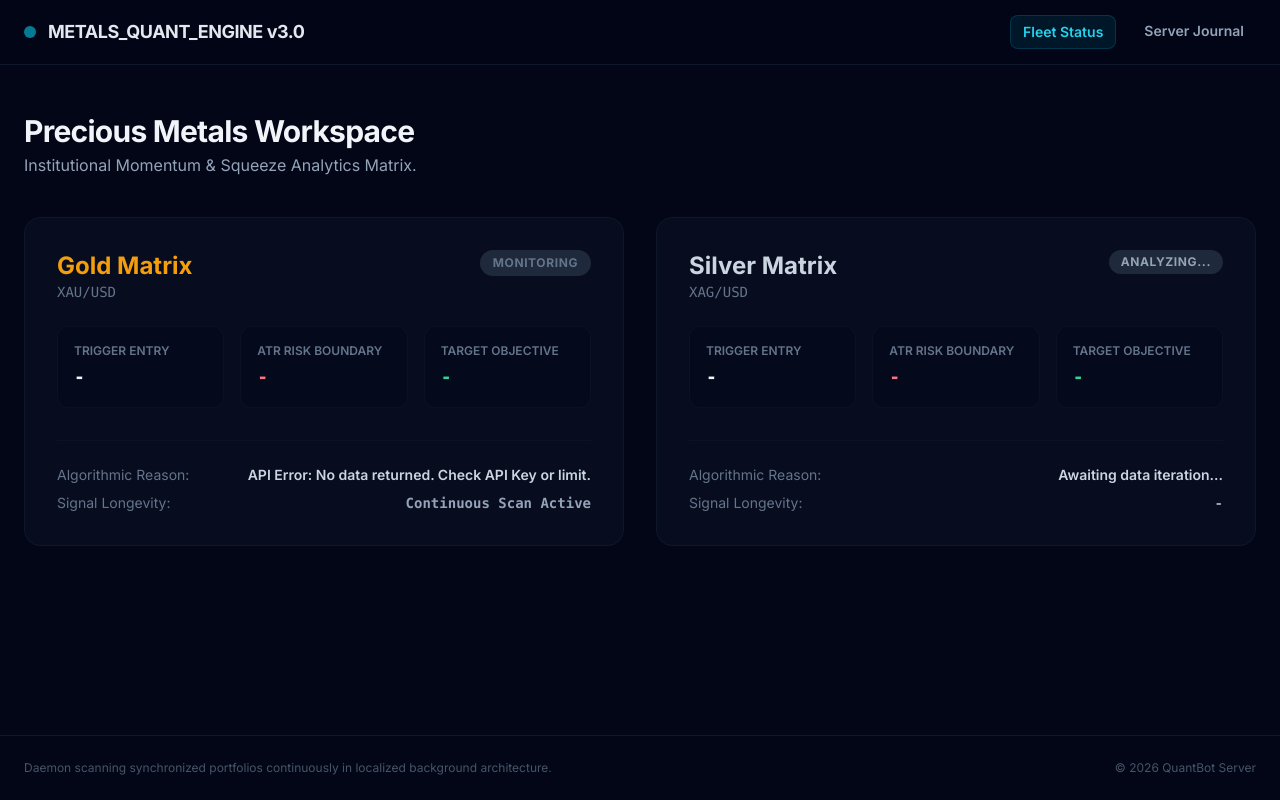
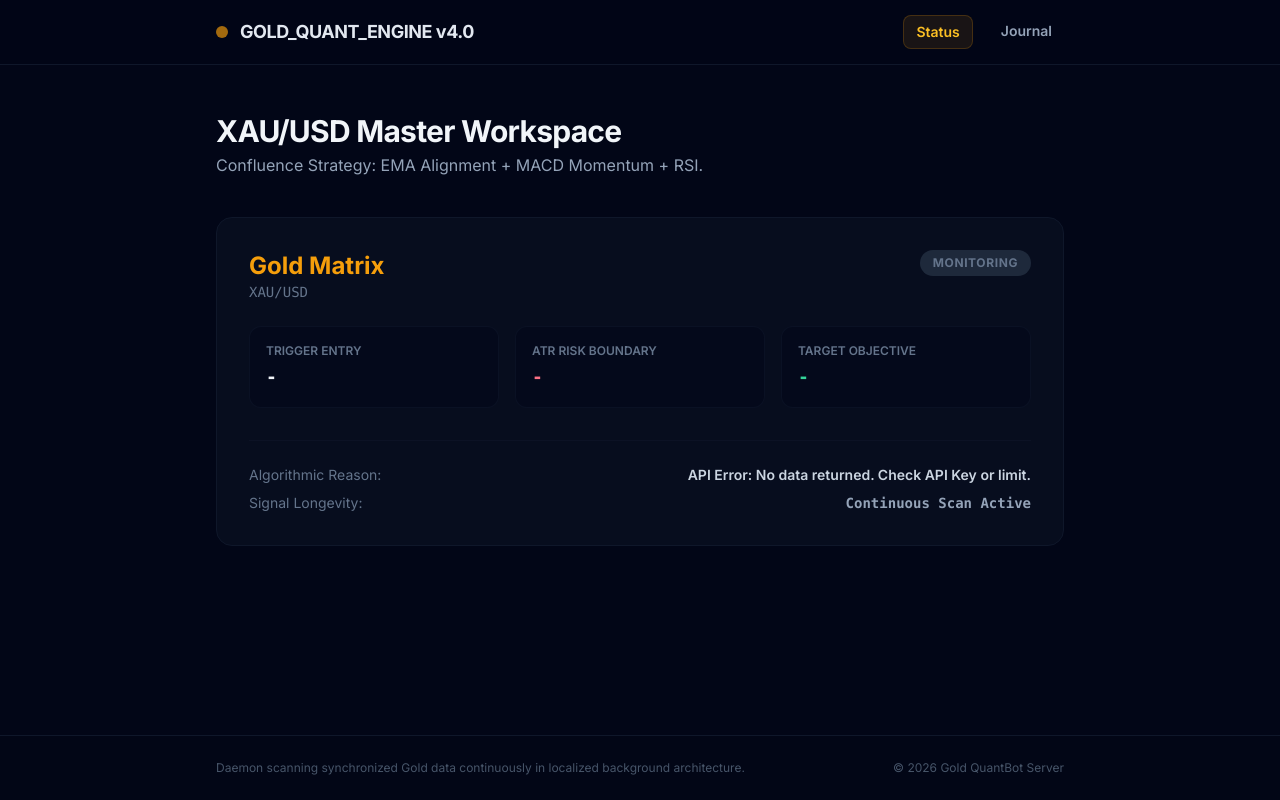
Before and after one commit to chatact135-wq/getmoney, a FastAPI app: page / in a window 1280 px wide. Run offline with FastAPI, Linux system fonts and the light colour scheme; some libraries are stand-ins or nearby versions.

Commit message:
Update index.html

```diff
--- a/templates/index.html
+++ b/templates/index.html
@@ -3,7 +3,7 @@
 <head>
     <meta charset="UTF-8">
     <meta name="viewport" content="width=device-width, initial-scale=1.0">
-    <title>Precious Metals Algorithmic Fleet Dashboard</title>
+    <title>Gold Algorithmic Dashboard</title>
     <script src="https://cdn.tailwindcss.com"></script>
     <style>
         @import url('https://fonts.googleapis.com/css2?family=Inter:wght@300;400;600;700&display=swap');
@@ -14,27 +14,26 @@
 
     <!-- Header -->
     <header class="border-b border-slate-900 bg-slate-950/80 backdrop-blur-md sticky top-0 z-50">
-        <div class="max-w-7xl mx-auto px-6 h-16 flex items-center justify-between">
+        <div class="max-w-4xl mx-auto px-6 h-16 flex items-center justify-between">
             <div class="flex items-center gap-3">
-                <span class="w-3 h-3 rounded-full bg-cyan-500 animate-pulse"></span>
-                <h1 class="text-lg font-bold tracking-tight text-slate-200">METALS_QUANT_ENGINE v3.0</h1>
+                <span class="w-3 h-3 rounded-full bg-amber-500 animate-pulse"></span>
+                <h1 class="text-lg font-bold tracking-tight text-slate-200">GOLD_QUANT_ENGINE v4.0</h1>
             </div>
             <nav class="flex gap-4">
-                <a href="/" class="text-sm font-semibold text-cyan-400 bg-cyan-500/10 px-3 py-1.5 rounded-lg border border-cyan-500/20">Fleet Status</a>
-                <a href="/journal" class="text-sm font-semibold text-slate-400 hover:text-white px-3 py-1.5 transition-colors">Server Journal</a>
+                <a href="/" class="text-sm font-semibold text-amber-400 bg-amber-500/10 px-3 py-1.5 rounded-lg border border-amber-500/20">Status</a>
+                <a href="/journal" class="text-sm font-semibold text-slate-400 hover:text-white px-3 py-1.5 transition-colors">Journal</a>
             </nav>
         </div>
     </header>
 
-    <!-- Content Grid -->
-    <main class="max-w-7xl mx-auto px-6 py-12 flex-grow w-full">
+    <!-- Main Content -->
+    <main class="max-w-4xl mx-auto px-6 py-12 flex-grow w-full">
         <div class="mb-10">
-            <h2 class="text-3xl font-bold tracking-tight">Precious Metals Workspace</h2>
-            <p class="text-slate-400 mt-1">Institutional Momentum & Squeeze Analytics Matrix.</p>
+            <h2 class="text-3xl font-bold tracking-tight">XAU/USD Master Workspace</h2>
+            <p class="text-slate-400 mt-1">Confluence Strategy: EMA Alignment + MACD Momentum + RSI.</p>
         </div>
 
-        <div class="grid grid-cols-1 md:grid-cols-2 gap-8">
-
+        <div class="grid grid-cols-1 gap-8">
             <!-- GOLD (XAU/USD) Card -->
             <div id="card-XAU-USD" class="relative overflow-hidden rounded-2xl border border-slate-900 bg-slate-900/40 p-8 transition-all duration-300">
                 <div class="flex justify-between items-start mb-6">
@@ -73,65 +72,25 @@
                     </div>
                 </div>
             </div>
-
-            <!-- SILVER (XAG/USD) Card -->
-            <div id="card-XAG-USD" class="relative overflow-hidden rounded-2xl border border-slate-900 bg-slate-900/40 p-8 transition-all duration-300">
-                <div class="flex justify-between items-start mb-6">
-                    <div>
-                        <h3 class="text-2xl font-bold text-slate-300">Silver Matrix</h3>
-                        <p class="text-sm text-slate-500 font-mono">XAG/USD</p>
-                    </div>
-                    <span id="badge-XAG-USD" class="text-xs font-bold uppercase tracking-wider px-3 py-1 rounded-full bg-slate-800 text-slate-400">
-                        Analyzing...
-                    </span>
-                </div>
-
-                <div class="grid grid-cols-3 gap-4 mb-8">
-                    <div class="bg-slate-950/40 rounded-xl p-4 border border-slate-900/60">
-                        <p class="text-xs text-slate-500 font-semibold uppercase">Trigger Entry</p>
-                        <p id="entry-XAG-USD" class="text-lg font-mono font-bold mt-1">-</p>
-                    </div>
-                    <div class="bg-slate-950/40 rounded-xl p-4 border border-slate-900/60">
-                        <p class="text-xs text-slate-500 font-semibold uppercase text-rose-500">ATR Risk Boundary</p>
-                        <p id="sl-XAG-USD" class="text-lg font-mono font-bold mt-1 text-rose-400">-</p>
-                    </div>
-                    <div class="bg-slate-950/40 rounded-xl p-4 border border-slate-900/60">
-                        <p class="text-xs text-slate-500 font-semibold uppercase text-emerald-500">Target Objective</p>
-                        <p id="tp-XAG-USD" class="text-lg font-mono font-bold mt-1 text-emerald-400">-</p>
-                    </div>
-                </div>
-
-                <div class="border-t border-slate-900/60 pt-6 flex flex-col gap-2">
-                    <div class="flex justify-between text-sm">
-                        <span class="text-slate-500 font-medium">Algorithmic Reason:</span>
-                        <span id="reason-XAG-USD" class="text-slate-300 font-semibold text-right">Awaiting data iteration...</span>
-                    </div>
-                    <div class="flex justify-between text-sm">
-                        <span class="text-slate-500 font-medium">Signal Longevity:</span>
-                        <span id="time-XAG-USD" class="text-slate-400 font-mono font-semibold">-</span>
-                    </div>
-                </div>
-            </div>
-
         </div>
     </main>
 
     <!-- Footer -->
     <footer class="border-t border-slate-900 py-6 bg-slate-950/20">
-        <div class="max-w-7xl mx-auto px-6 flex justify-between items-center text-xs text-slate-600">
-            <p>Daemon scanning synchronized portfolios continuously in localized background architecture.</p>
-            <p>&copy; 2026 QuantBot Server</p>
+        <div class="max-w-4xl mx-auto px-6 flex justify-between items-center text-xs text-slate-600">
+            <p>Daemon scanning synchronized Gold data continuously in localized background architecture.</p>
+            <p>&copy; 2026 Gold QuantBot Server</p>
         </div>
     </footer>
 
-    <!-- STATE MANAGEMENT SCRIPT -->
+    <!-- SCRIPT -->
     <script>
         let signalState = {};
-
         function updateUI() {
             for (const [pair, signal] of Object.entries(signalState)) {
+                if (pair !== "XAU/USD") continue; // Force UI to only read Gold
+
                 const safeKey = pair.replace("/", "-");
-
                 const card = document.getElementById(`card-${safeKey}`);
                 const badge = document.getElementById(`badge-${safeKey}`);
                 const entry = document.getElementById(`entry-${safeKey}`);
@@ -164,14 +123,12 @@
                 if (signal.action !== "WAIT" && signal.timestamp > 0) {
                     const now = Math.floor(Date.now() / 1000);
                     const diffSeconds = now - signal.timestamp;
-
                     if (diffSeconds < 0) {
                         timeEl.innerText = "Just initialized";
                     } else if (diffSeconds < 60) {
                         timeEl.innerText = `${diffSeconds}s ago`;
                     } else {
-                        const diffMinutes = Math.floor(diffSeconds / 60);
-                        timeEl.innerText = `${diffMinutes}m ago`;
+                        timeEl.innerText = `${Math.floor(diffSeconds / 60)}m ago`;
                     }
                 } else {
                     timeEl.innerText = "Continuous Scan Active";
@@ -182,11 +139,8 @@
         function fetchSignals() {
             fetch('/api/signals')
                 .then(response => response.json())
-                .then(data => {
-                    signalState = data;
-                    updateUI();
-                })
-                .catch(error => console.error("Operational Error Synchronizing States:", error));
+                .then(data => { signalState = data; updateUI(); })
+                .catch(error => console.error("Error fetching signals:", error));
         }
 
         fetchSignals();
```
